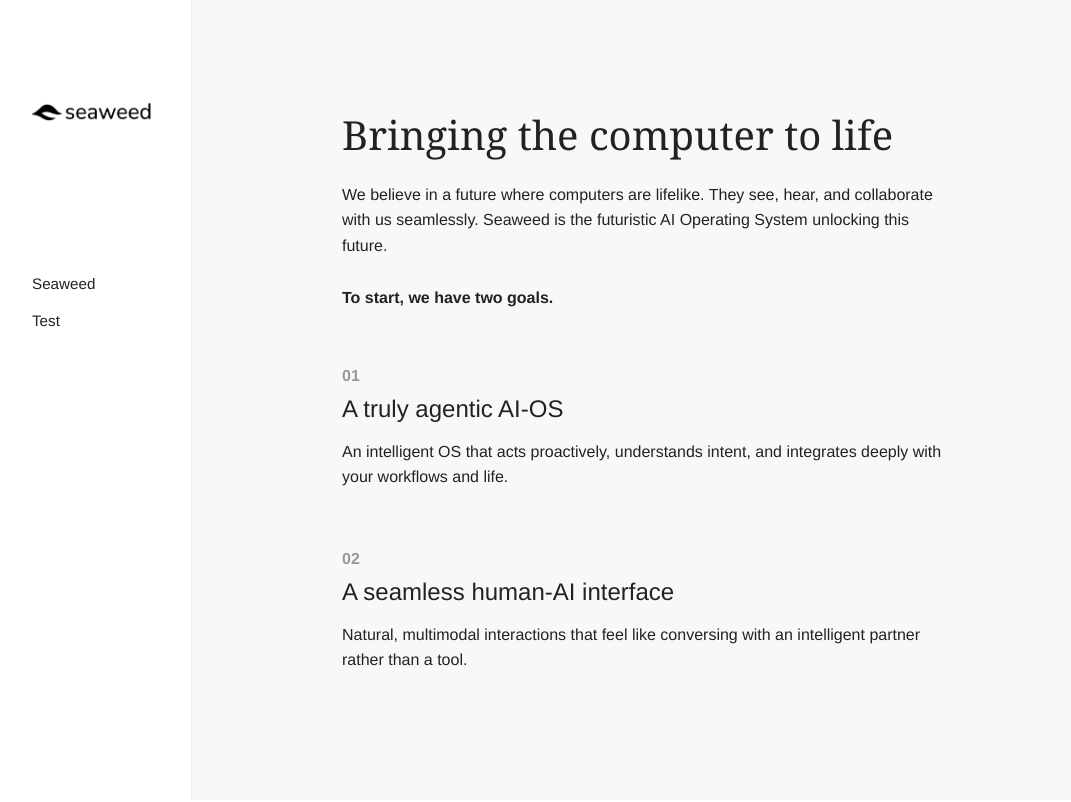
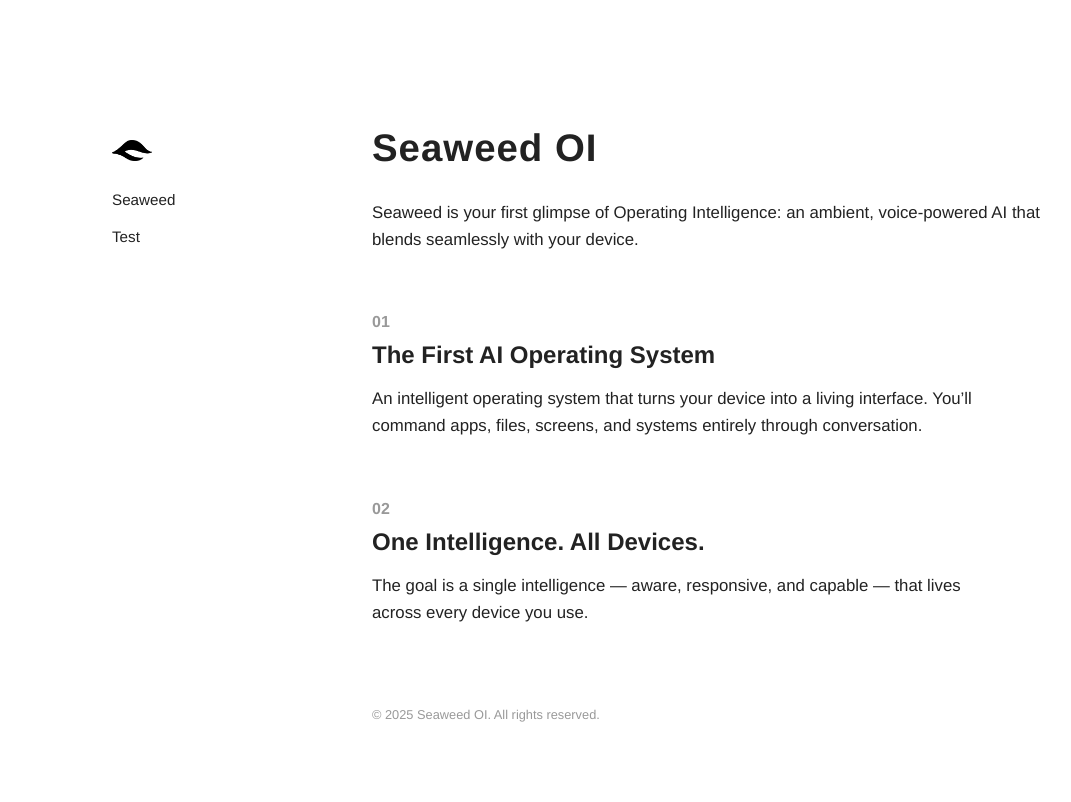
Before and after one commit to ellparithi/Wren, a Flask app: page / in a window 1280 px wide. Shown: the whole page, without its empty margins (8-1079 px from the left). Run offline with Flask 3, Linux system fonts and the light colour scheme.

Commit message:
Initial website flow

```diff
--- a/static/style.css
+++ b/static/style.css
@@ -3,15 +3,14 @@ body {
   font-family: 'Helvetica Neue', sans-serif;
   color: #222;
   display: flex;
-  background: #f8f8f8;
+  background: #fff;
 }
 
 .sidebar {
   width: 200px;
   background-color: #fff;
-  border-right: 1px solid #eee;
   height: 100vh;
-  padding: 100px 20px 30px 40px;
+  padding: 140px 20px 30px 120px;
   box-sizing: border-box;
   display: flex;
   flex-direction: column;
@@ -19,14 +18,14 @@ body {
 }
 
 .logo {
-  max-width: 120px;
-  margin-bottom: 120px;
+  max-width: 40px;
+  margin-bottom: 10px;
 }
 
 nav {
-  margin-top: 20px;
   display: flex;
   flex-direction: column;
+  margin-top: 10px;
 }
 
 nav a {
@@ -43,25 +42,26 @@ nav a:hover {
 
 .main-content {
   flex: 1;
-  padding: 80px 200px 80px 150px; /* left padding increased for centering */
+  padding: 100px 200px 80px 180px;
   max-width: 700px;
+  background: #fff;
 }
 
 h1 {
-  font-family: Georgia, serif;
-  font-size: 2.5em;
-  font-weight: 400;
-  margin-bottom: 20px;
+  font-size: 2.4em;
+  letter-spacing: 1px;
+  margin-bottom: 30px;
 }
 
 .intro {
+  font-size: 1.05em;
   line-height: 1.6;
-  max-width: 600px;
+  margin-bottom: 30px;
 }
 
 .bold {
   font-weight: bold;
-  margin-top: 30px;
+  margin-top: 40px;
 }
 
 .section {
@@ -76,11 +76,11 @@ h1 {
 
 .section h3 {
   font-size: 1.5em;
-  font-weight: 500;
   margin: 10px 0;
 }
 
 .section p {
+  font-size: 1.05em;
   line-height: 1.6;
   max-width: 600px;
 }
@@ -94,6 +94,7 @@ form input, form button {
   font-size: 1em;
   border: 1px solid #ccc;
   border-radius: 4px;
+  font-family: 'Helvetica Neue', sans-serif;
 }
 
 form button {
@@ -112,3 +113,9 @@ form button:hover {
   font-weight: bold;
   margin-bottom: 20px;
 }
+
+footer {
+  margin-top: 80px;
+  font-size: 0.8em;
+  color: #999;
+}
--- a/templates/home.html
+++ b/templates/home.html
@@ -15,21 +15,30 @@
   </div>
 
   <div class="main-content">
-    <h1>Bringing the computer to life</h1>
-    <p class="intro">We believe in a future where computers are lifelike. They see, hear, and collaborate with us seamlessly. Seaweed is the futuristic AI Operating System unlocking this future.</p>
-    <p class="bold">To start, we have two goals.</p>
+    <h1>Seaweed OI</h1>
+    <p class="intro">
+      Seaweed is your first glimpse of Operating Intelligence: an ambient, voice-powered AI that blends seamlessly with your device.
+    </p>
 
     <div class="section">
       <h2>01</h2>
-      <h3>A truly agentic AI-OS</h3>
-      <p>An intelligent OS that acts proactively, understands intent, and integrates deeply with your workflows and life.</p>
+      <h3>The First AI Operating System</h3>
+      <p>
+        An intelligent operating system that turns your device into a living interface. You’ll command apps, files, screens, and systems entirely through conversation.
+      </p>
     </div>
 
     <div class="section">
       <h2>02</h2>
-      <h3>A seamless human-AI interface</h3>
-      <p>Natural, multimodal interactions that feel like conversing with an intelligent partner rather than a tool.</p>
+      <h3>One Intelligence. All Devices.</h3>
+      <p>
+       The goal is a single intelligence — aware, responsive, and capable — that lives across every device you use.
+      </p>
     </div>
+
+    <footer>
+      © 2025 Seaweed OI. All rights reserved.
+    </footer>
   </div>
 </body>
 </html>
```
Also changed, not shown: templates/waitlist.html (+7 -3 lines), static/seaweed_logo.png, static/seaweedd_logo.png (added), 2 other files.
